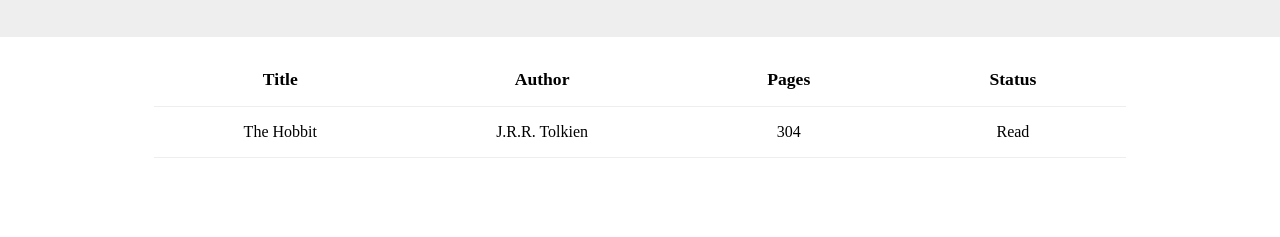
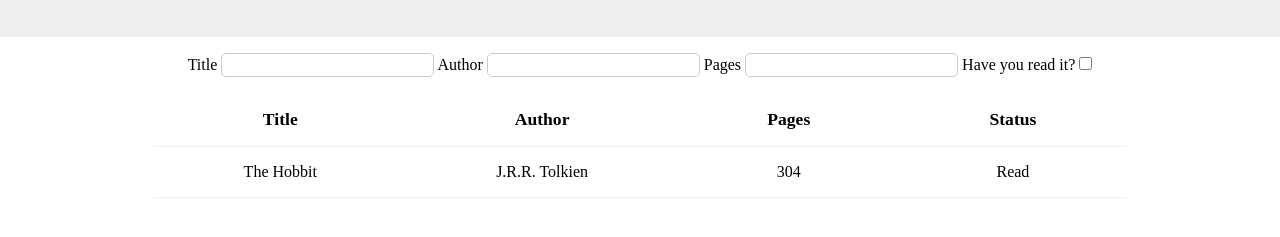
Before and after one commit to Carson77V/library-odin-project, a plain HTML site: page index.html in a window 1280 px wide. Shown: the part 123-360 px from the top of the page. Drawn offline with Linux system fonts and the light colour scheme.

Commit message:
Fix up form to make the style look acceptable

```diff
--- a/index.html
+++ b/index.html
@@ -13,6 +13,20 @@
     <h1>The Library</h1>
     <p>Control your own personal library by adding or removing books</p>
   </header>
+
+  <form action="" method="post">
+    <label for="title">Title</label>
+    <input type="text" id="title" name="book-title" required>
+
+    <label for="author">Author</label>
+    <input type="text" id="author" name="author-name" required>
+
+    <label for="pages">Pages</label>
+    <input type="number" id="pages" name="page-count" required>
+
+    <label for="isRead">Have you read it?</label>
+    <input type="checkbox" id="isRead" name="isRead">
+  </form>
 
   <table>
     <thead>
--- a/styles.css
+++ b/styles.css
@@ -25,6 +25,20 @@ header > p {
     padding-top: 0.4rem;
 }
 
+/*All Css for the form is found below*/
+
+form {
+    text-align: center;
+    margin: 1rem;
+}
+
+input[type="text"], input[type="number"] {
+    border: 1px solid #cccccc;
+    border-radius: 5px;
+    padding: 2px;
+}
+
+/*All CSS for the table is found below*/
 table {
     margin: 1rem auto;
     border-collapse: collapse;
```
